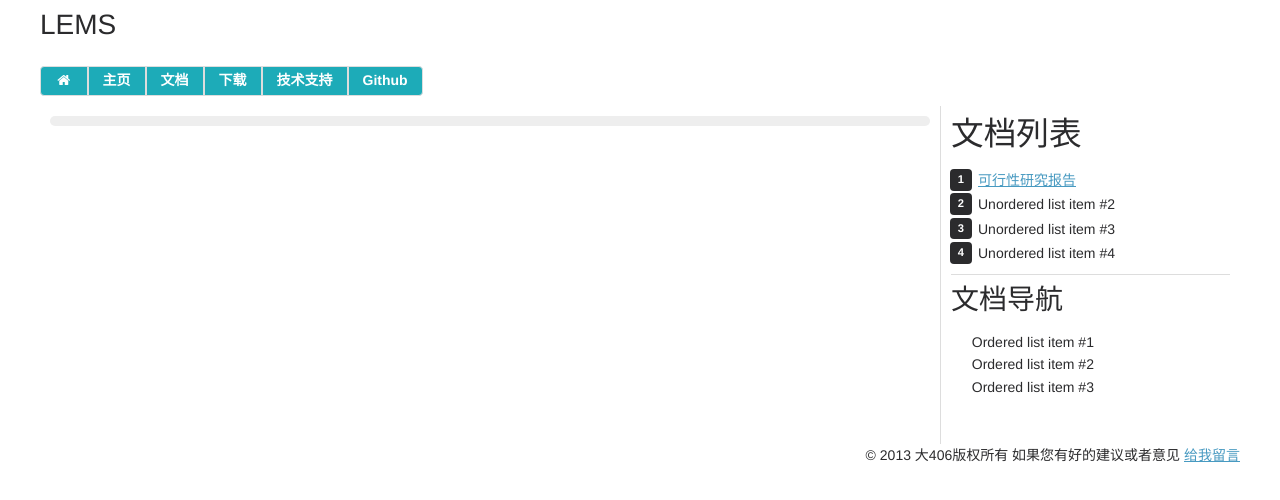
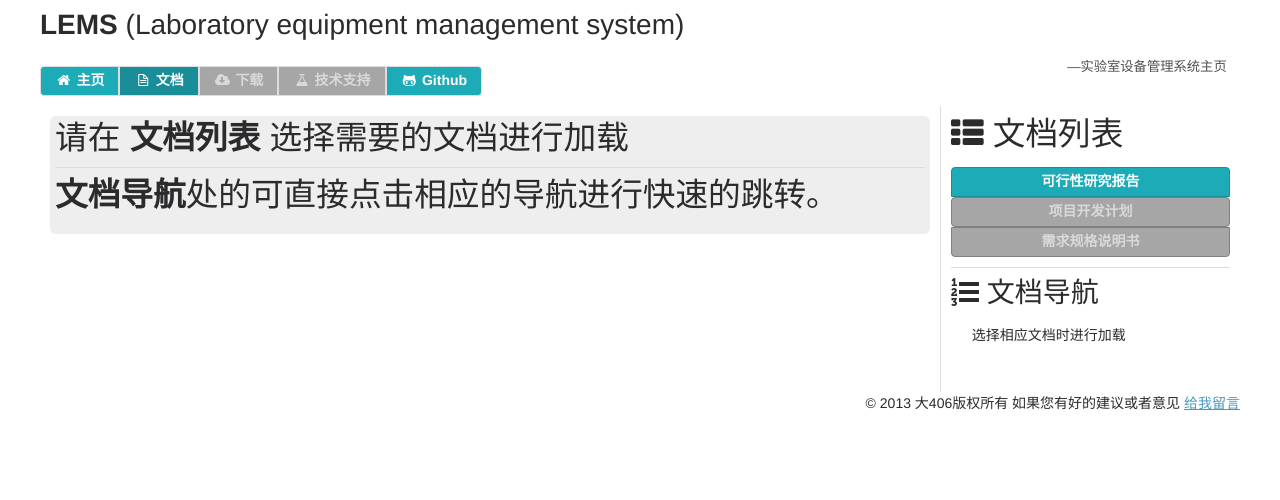
Before and after one commit to Gaubee/LEMS, a plain HTML site: page doc.html in a window 1280 px wide. Drawn offline with Linux system fonts and the light colour scheme.

Commit message:
提高按钮可识别性
识别性icon与button的disabled的继承

```diff
--- /dev/null
+++ b/css/common.css
@@ -0,0 +1,10 @@
+#head_nav a.button{
+	border: 1px solid #DDDDDD;
+	border-radius:0px;
+}
+#head_nav li:first-child a, #head_nav li:first-child a:visited {
+    border-radius: 4px 0 0 4px;
+}
+#head_nav li:last-child a, #head_nav li:last-child a:visited {
+    border-radius: 0 4px 4px 0;
+}
--- a/css/md.css
+++ b/css/md.css
@@ -1,3 +1,6 @@
+#md_doc_list a.button{
+	width: 100%;
+}
 .md{
 	border-radius: 6px;
 	background-color: #eee;
--- a/doc.html
+++ b/doc.html
@@ -15,6 +15,7 @@
   <!-- GroundworkCSS -->
   <link type="text/css" rel="stylesheet" href="./css/groundwork.css">
   <link type="text/css" rel="stylesheet" href="./css/md.css">
+  <link type="text/css" rel="stylesheet" href="./css/common.css">
   <!--[if IE]>
   <link type="text/css" rel="stylesheet" href="./css/groundwork-ie.css">
   <![endif]-->
@@ -30,15 +31,15 @@
 
   <header class="white band padded">
     <div class="container">
-      <h2>LEMS</h2>
+      <h2><b>LEMS</b> (Laboratory equipment management system)</h2>
+      <cite class="pull-right">实验室设备管理系统主页</cite>
       <nav class="inline gap-top">
-        <ul>
-          <li><a href="./home.html"><i class="icon-home"></i></a></li>
-          <li><a href="./index.html">主页</a></li>
-          <li><a href="./doc.html">文档</a></li>
-          <li><a href="./download.html">下载</a></li>
-          <li><a href="./technology.html">技术支持</a></li>
-          <li><a href="https://github.com/Gaubee/LEMS">Github</a></li>
+        <ul id="head_nav">
+          <li><a href="./index.html" class="button"><i class="icon-home"></i> 主页</a></li>
+          <li><a href="./doc.html" class="button active"><i class="icon-file-alt"></i> 文档</a></li>
+          <li><a href="./download.html" class="button disabled"><i class="icon-cloud-download"></i> 下载</a></li>
+          <li><a href="./technology.html" class="button disabled"><i class="icon-beaker"></i> 技术支持</a></li>
+          <li><a href="https://github.com/Gaubee/LEMS" class="button"><i class="icon-github-alt"></i> Github</a></li>
         </ul>
       </nav>
     </div>
@@ -50,24 +51,28 @@
 
     <article class="row">
       <aside class="one fourth right-three padded border-left">
-        <h1>文档列表</h1>
-        <ol id="md_doc_list" class="list">
-          <li><a href="#实验室设备管理系统可行性研究报告">可行性研究报告</a></li>
-          <li>Unordered list item #2</li>
-          <li>Unordered list item #3</li>
-          <li>Unordered list item #4</li>
-        </ol>
+        <h1><i class="icon-th-list"></i> 文档列表</h1>
+        <nav>
+          <ul id="md_doc_list">
+            <li><a class="button" href="#实验室设备管理系统可行性研究报告">可行性研究报告</a></li>
+            <li clsss="disabled"><a class="button disabled" href="#实验室设备管理系统项目开发计划">项目开发计划</a></li>
+            <li clsss="disabled"><a class="button disabled" href="#实验室设备管理系统规格说明书">需求规格说明书</a></li>
+          </ul>
+        </nav>
         <hr />
-        <h2>文档导航</h2>
+        <h2><i class="icon-list-ol"></i> 文档导航</h2>
         <ul id="md_doc_content_title" class="list md_title">
-          <li>Ordered list item #1</li>
-          <li>Ordered list item #2</li>
-          <li>Ordered list item #3</li>
+          <li>选择相应文档时进行加载</li>
         </ul>
         <div id="back_to_top"></div>
       </aside>
       <section class="three fourths left-one padded">
         <div class="md" id="md_doc_content">
+          <h1>
+            请在 <b>文档列表</b> 选择需要的文档进行加载
+            <hr />
+            <b>文档导航</b>处的可直接点击相应的导航进行快速的跳转。
+          </h1>
 
         </div>
       </section>
```
Also changed, not shown: index.html (+8 -8 lines).
